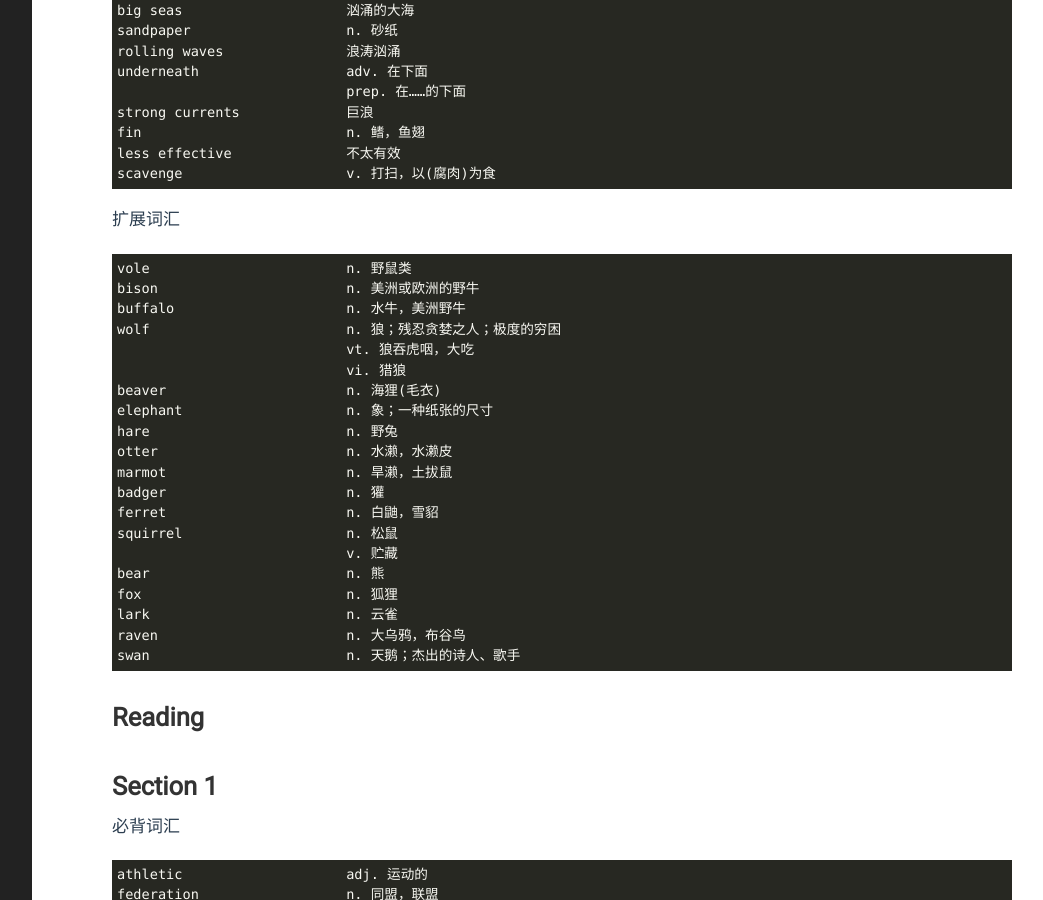
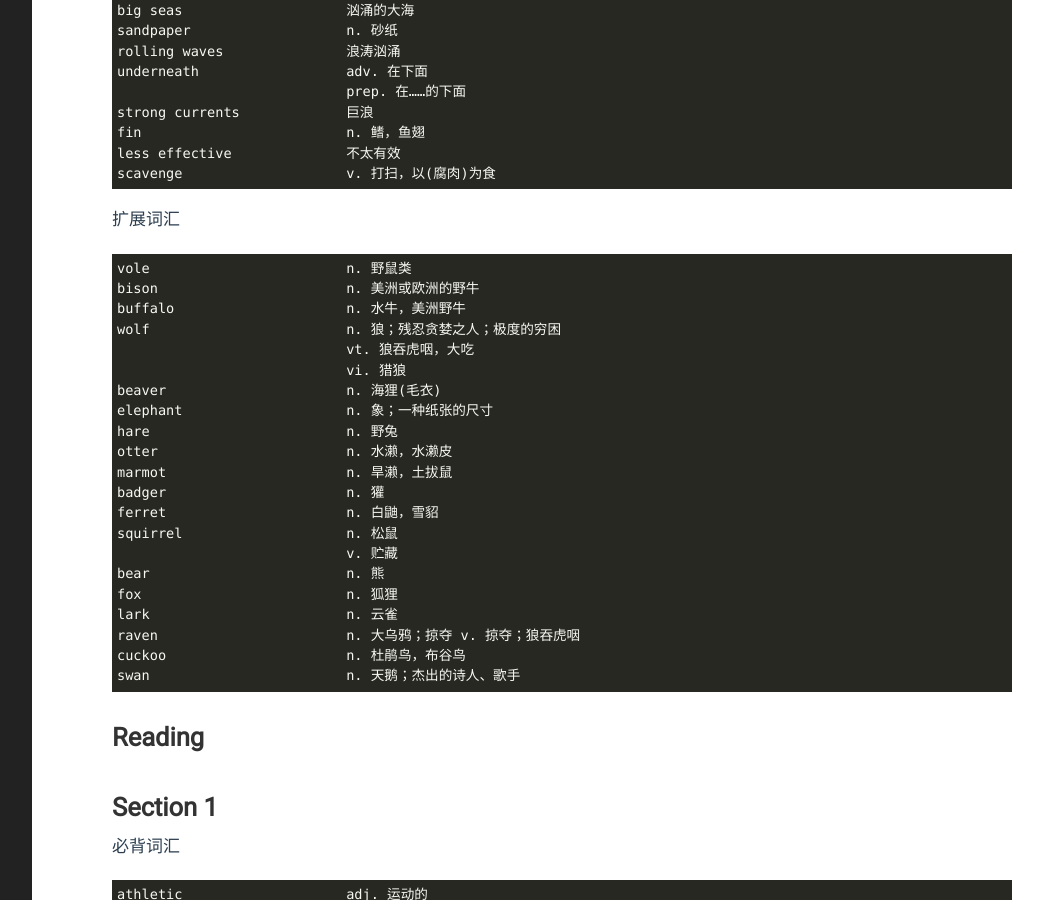
Before and after one commit to yejinp/yejinp.github.io, a Jekyll site: the page built from _posts/2023-07-21-vocabularies for IELTS 4-4.markdown, in a window 1280 px wide and 900 px high, scrolled down 3624 px. Shown: the whole window, without its empty margins (188-1231 px from the left). Built offline with Jekyll 4.4.1, drawn with Linux system fonts in a browser that asks for light colours; some of the changed text lies outside the part shown.

Commit message:
correct the errors

````diff
--- a/_posts/2023-07-21-vocabularies for IELTS 4-4.markdown
+++ b/_posts/2023-07-21-vocabularies for IELTS 4-4.markdown
@@ -197,7 +197,8 @@ squirrel                    n. 松鼠
 bear                        n. 熊
 fox                         n. 狐狸
 lark                        n. 云雀
-raven                       n. 大乌鸦，布谷鸟
+raven                       n. 大乌鸦；掠夺 v. 掠夺；狼吞虎咽
+cuckoo                      n. 杜鹃鸟，布谷鸟
 swan                        n. 天鹅；杰出的诗人、歌手
 ```
 
````
Also changed, not shown: other parts of _posts/2023-07-21-vocabularies for IELTS 4-4.markdown (+1 -1 lines).
